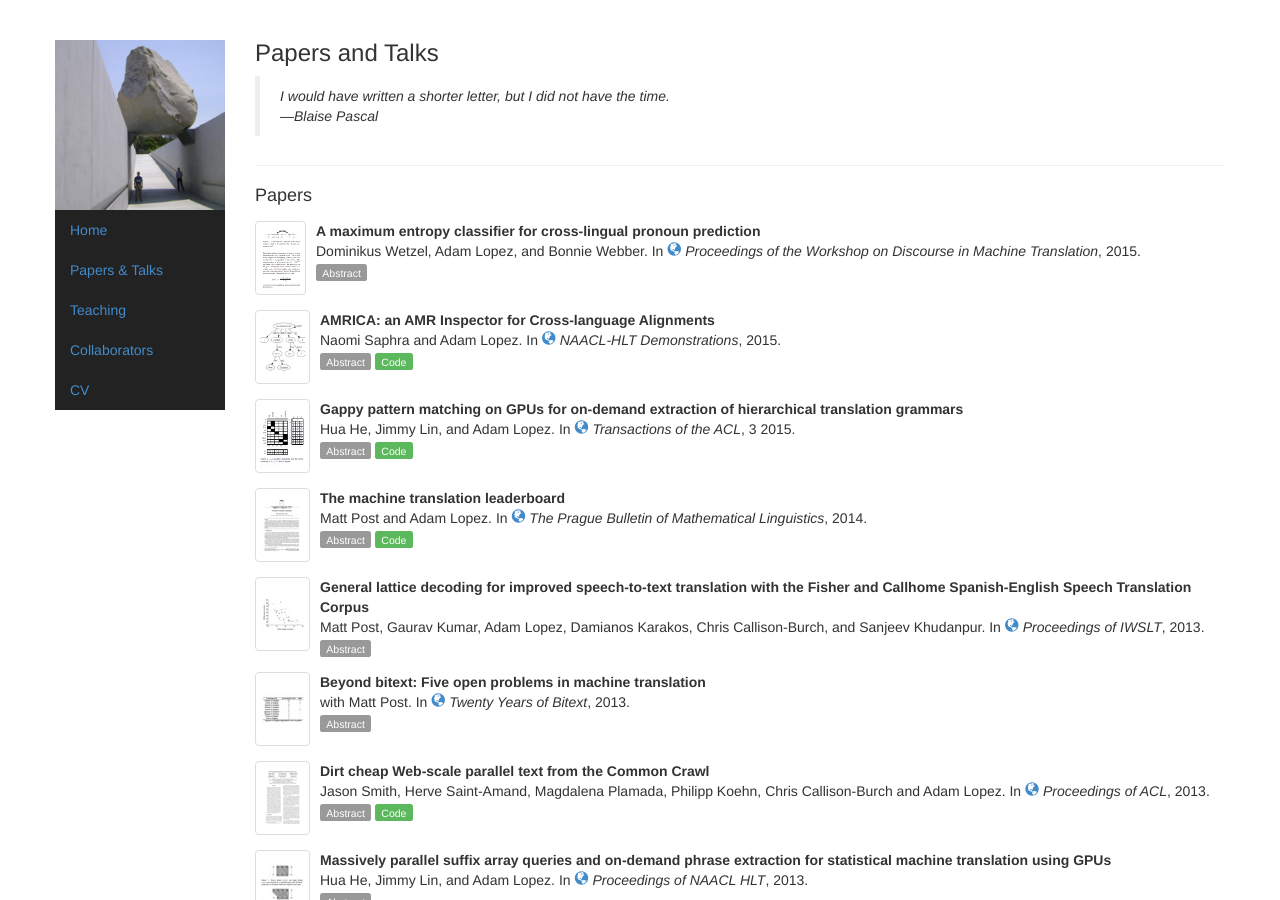
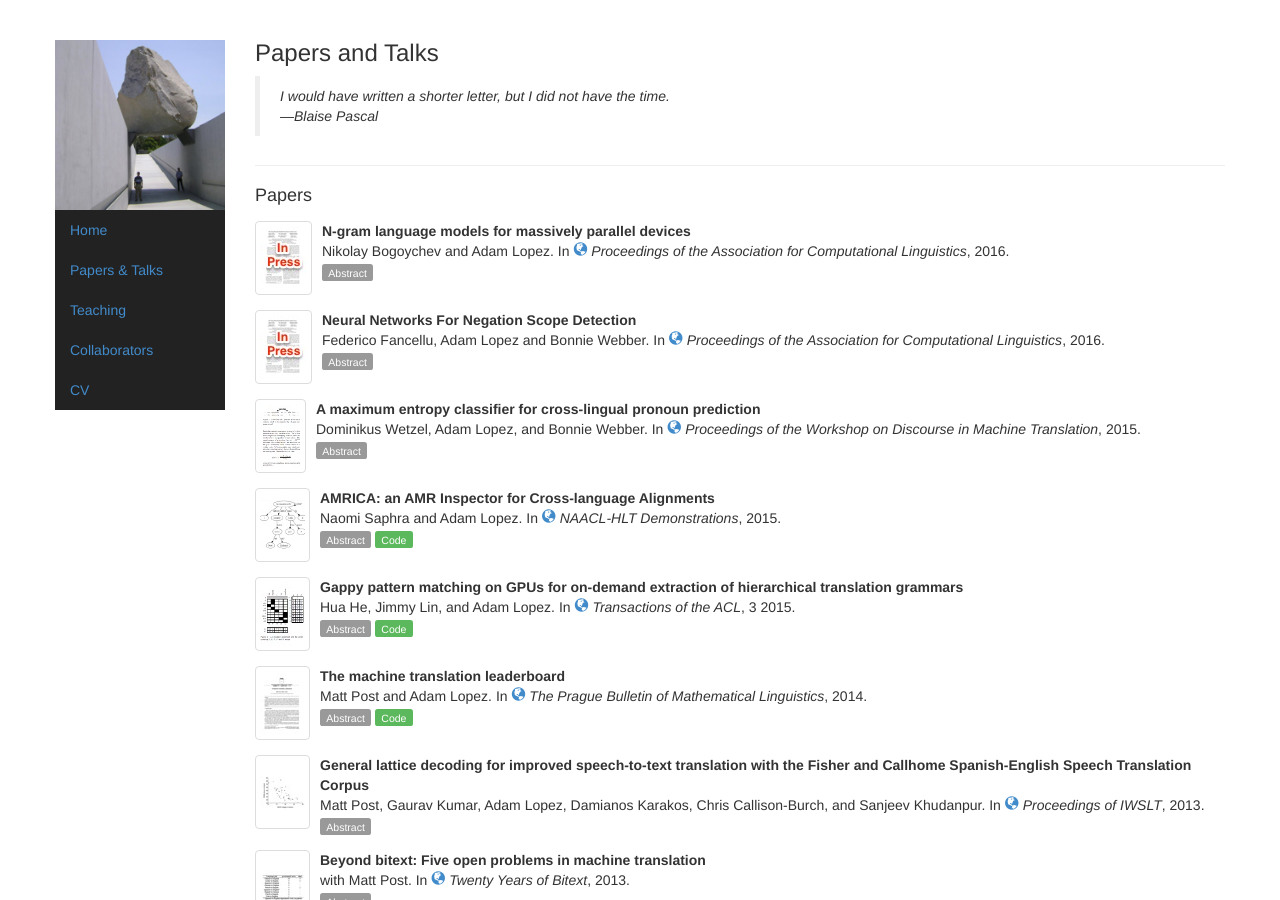
Before and after one commit to alopez/alopez.github.com, a Jekyll site: the page built from papers.html, in a window 1280 px wide and 900 px high. Built offline with Jekyll 4.4.1, drawn with Linux system fonts in a browser that asks for light colours; formulas are drawn with MathJax 3; some of the changed lines change nothing that is shown.

Commit message:
Add ACL papers

```diff
--- a/_config.yml
+++ b/_config.yml
@@ -28,6 +28,53 @@ talks:
     url: http://www.cs.jhu.edu/~alopez/talks/saarland.pdf
     img: "saarland-talk.jpg"
 papers:
+  - layout: paper
+    paper-type: inproceedings
+    selected: yes
+    year: 2016
+    img: inpress
+    title: N-gram language models for massively parallel devices
+    authors: Nikolay Bogoychev and Adam Lopez
+    booktitle: Proceedings of the Association for Computational Linguistics
+    booktitle-url: http://acl2016.org/
+    venue: conference
+    abstract: >
+      For many applications, the query speed of N-gram language models is a
+      computational bottleneck. Although massively parallel hardware like
+      GPUs offer a potential solution to this bottleneck, exploiting this
+      hardware requires a careful rethinking of basic algorithms and data
+      structures. We present the first language model designed for such
+      hardware, using B-trees to maximize data parallelism and minimize
+      memory latency. When we compare with a single-threaded instance of
+      KenLM, a highly optimized CPU-based language model, our GPU
+      implementation produces identical results with a smaller memory
+      footprint and a sixfold increase in throughput on a batch query task.
+      When we compare a fully saturated CPU and a GPU, our results show
+      that the GPU delivers twice the throughput per hardware dollar.
+  - layout: paper
+    paper-type: inproceedings
+    selected: yes
+    year: 2016
+    img: inpress2
+    title: Neural Networks For Negation Scope Detection
+    authors: Federico Fancellu, Adam Lopez and Bonnie Webber
+    booktitle: Proceedings of the Association for Computational Linguistics
+    booktitle-url: http://acl2016.org/
+    venue: conference
+    abstract: >
+      Automatic negation scope detection is a task that has been tackled
+      using different classifiers and heuristics. Most of these systems are
+      however highly-engineered, English-specific and only tested on the
+      same genre they were trained on. These problems could potentially be
+      overcome by using a neural network architecture. Results obtained on
+      data from the *SEM2012 shared task on negation scope detection show
+      that even a simple feed-forward neural network using word-embedding
+      features alone, performs on par with earlier classifiers, with a
+      bi-directional LSTM outperforming all of them. Finally, through a
+      specially designed synthetic test set we explore the problem of
+      detecting the negation scope more in depth and show that performance
+      suffers from genre effects and differs with the type of negation
+      considered.
   - layout: paper
     paper-type: inproceedings
     selected: no
@@ -201,7 +248,7 @@ papers:
   -
     layout: paper
     paper-type: inproceedings
-    selected: y
+    selected: no
     year: 2013
     img: acl2013
     title: Dirt cheap Web-scale parallel text from the Common Crawl
@@ -342,7 +389,7 @@ papers:
   -
     layout: paper
     paper-type: inproceedings
-    selected: y
+    selected: no
     year: 2011
     authors: Michael Auli and Adam Lopez
     title: Training a log-linear parser with loss functions via softmax-margin
```
Also changed, not shown: img/paper/inpress2.jpg (added).
